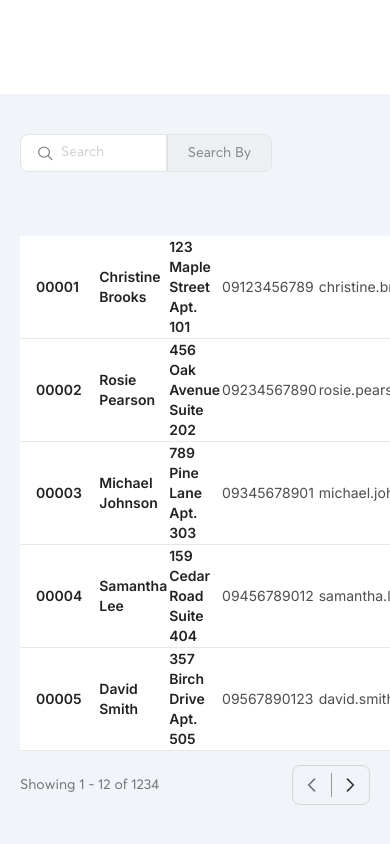
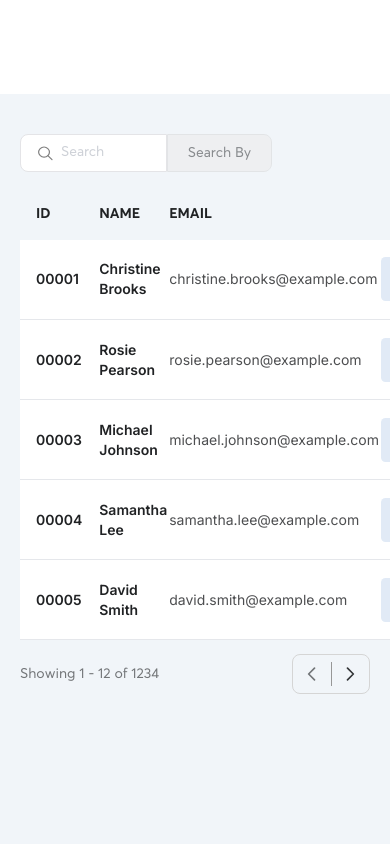
Before and after one commit to bichsonnhat/CleaningService, a Next.js app: page /dashboard/customer in a window 390 px wide. Shown: the part 1114-1958 px from the top of the page. Built offline with nearby package versions, Linux system fonts and the light colour scheme.

Commit message:
fix: hide columns on small screens

```diff
--- a/src/components/customer/CustomerTable.tsx
+++ b/src/components/customer/CustomerTable.tsx
@@ -2,7 +2,7 @@
 import React, { useState } from "react";
 import Table from "./Table";
 import Pagination from "./Pagination";
-import Top from "./Top"; // Import Top component
+import SearhBar from "./SearchBar";
 
 type Customer = {
   id: string;
@@ -16,32 +16,34 @@ const columns = [
   {
     header: "ID",
     accessor: "id",
-    className: "p-4 hidden md:table-cell w-[80px]",
+    className: "p-4 w-[80px] sm:w-[60px] md:w-[80px] lg:w-[100px]", // Thêm class responsive
   },
   {
     header: "NAME",
     accessor: "name",
-    className: "hidden md:table-cell w-[177px]",
+    className: "w-[177px] sm:w-[150px] md:w-[177px] lg:w-[200px]",
   },
   {
     header: "ADDRESS",
     accessor: "address",
-    className: "hidden md:table-cell w-[342px]",
+    className:
+      "hidden md:table-cell w-[342px] sm:w-[250px] md:w-[342px] lg:w-[400px]",
   },
   {
     header: "PHONE NUMBER",
     accessor: "phone",
-    className: "hidden md:table-cell w-[170px]",
+    className:
+      "hidden md:table-cell w-[170px] sm:w-[150px] md:w-[170px] lg:w-[200px]",
   },
   {
     header: "EMAIL",
     accessor: "email",
-    className: "hidden lg:table-cell w-[180px]",
+    className: "w-[180px] sm:w-[150px] md:w-[180px] lg:w-[200px]",
   },
   {
     header: "",
     accessor: "",
-    className: "hidden lg:table-cell w-[100px]",
+    className: "hidden lg:table-cell w-[100px] sm:w-[80px] lg:w-[100px]",
   },
 ];
 
@@ -130,16 +132,29 @@ const CustomerTable = () => {
       key={item.id}
       className="border-b border-gray-200 bg-white text-sm h-[80px] "
     >
-      <td className="p-4 text-[#202224] font-semibold mr-1">{item.id}</td>
-      <td className="text-[#202224] font-semibold mr-1">{item.name}</td>
-      <td className="text-[#202224] font-semibold mr-1">{item.address}</td>
-      <td className="text-[#202224cc] mr-1 ">{item.phone}</td>
-      <td className="text-[#202224cc] mr-1 ">{item.email}</td>
-      <td>
-        <button
-          className="px-4 py-1.5 bg-[#6896d1] text-[#12153a] bg-opacity-20 text-xs rounded-[4.5px] font-semibold hover:bg-opacity-50"
-          //   onClick
-        >
+      <td className="p-4 text-[#202224] font-semibold mr-1" data-label="ID">
+        {item.id}
+      </td>
+      <td className="text-[#202224] font-semibold mr-1" data-label="Name">
+        {item.name}
+      </td>
+      <td
+        className="hidden md:table-cell text-[#202224] font-semibold mr-1"
+        data-label="Address"
+      >
+        {item.address}
+      </td>
+      <td
+        className="hidden md:table-cell text-[#202224cc] mr-1"
+        data-label="Phone"
+      >
+        {item.phone}
+      </td>
+      <td className="text-[#202224cc] mr-1" data-label="Email">
+        {item.email}
+      </td>
+      <td data-label="Actions">
+        <button className="px-4 py-1.5 bg-[#6896d1] text-[#12153a] bg-opacity-20 text-xs rounded-[4.5px] font-semibold hover:bg-opacity-50">
           More Info
         </button>
       </td>
@@ -148,7 +163,7 @@ const CustomerTable = () => {
 
   return (
     <>
-      <Top setSearchTerm={setSearchTerm} />
+      <SearhBar setSearchTerm={setSearchTerm} />
 
       <Table columns={columns} renderRow={renderRow} data={currentData} />
 
```
Also changed, not shown: src/components/customer/SearchBar.tsx (renamed from src/components/customer/Top.tsx).
